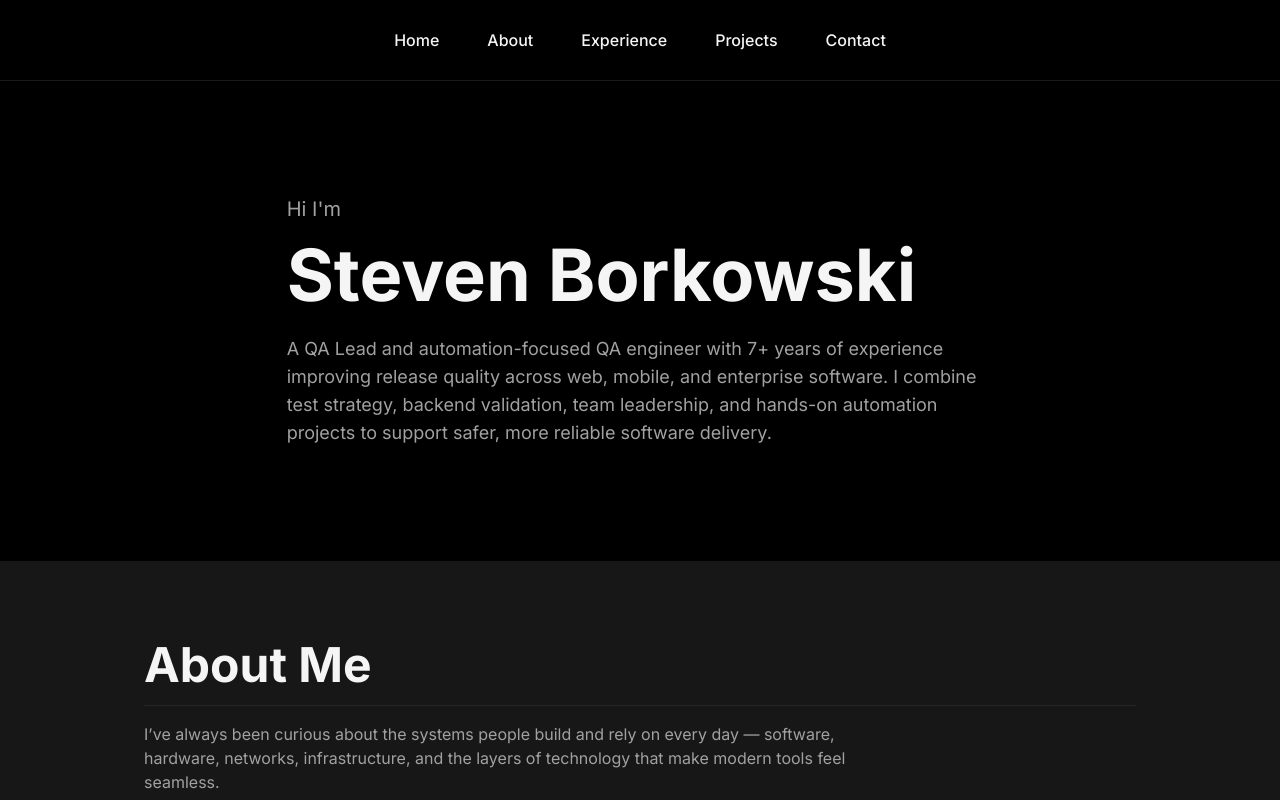
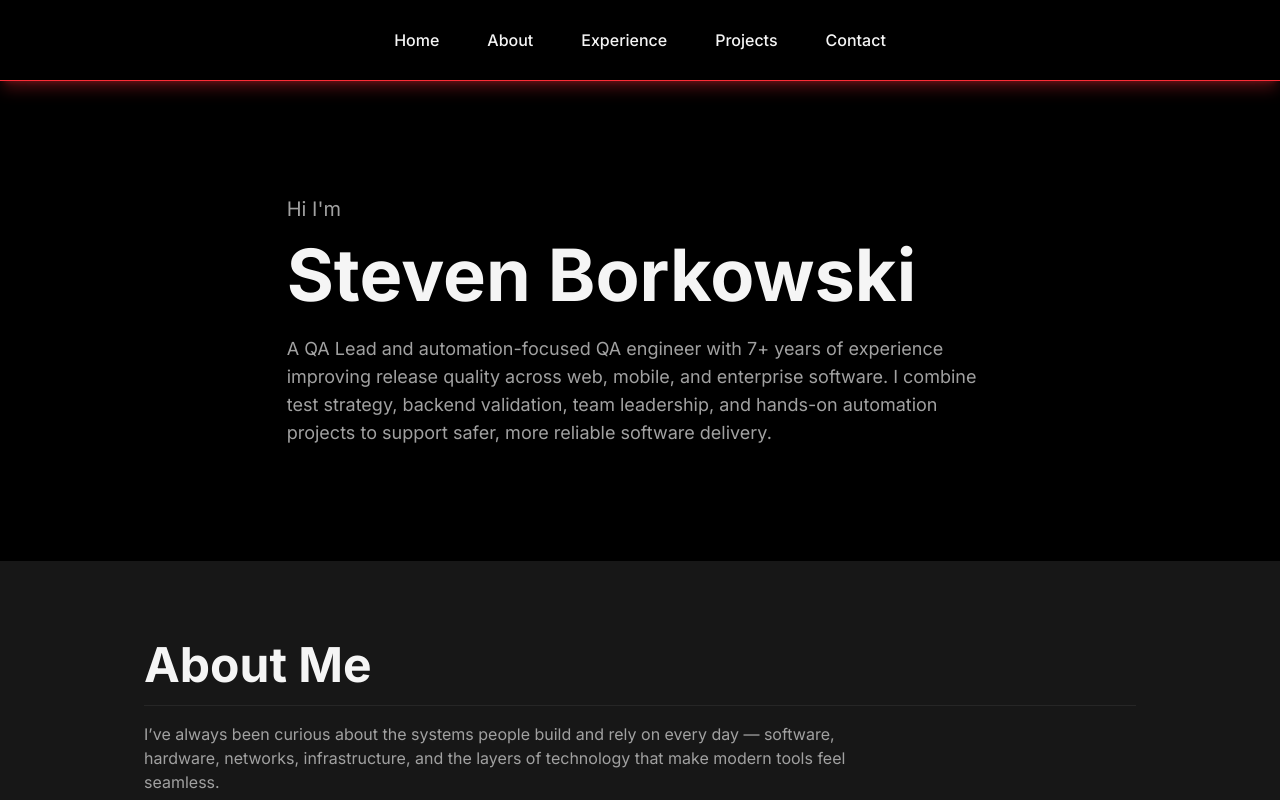
Before and after one commit to Stevenb32/portfolio-site-stevenBorkowskiDev, a React (Vite) app in the folder site/v2-react-tailwind/: page / in a window 1280 px wide. Shown: the top 800 px of the page. Built offline with nearby package versions, Linux system fonts and the light colour scheme.

Commit message:
header bottom border

```diff
--- a/site/v2-react-tailwind/src/components/Header.jsx
+++ b/site/v2-react-tailwind/src/components/Header.jsx
@@ -3,7 +3,7 @@ import Nav from "./Nav";
 
 function Header() {
   return (
-    <header className="sticky top-0 z-40 border-b border-white/10 bg-black/40 backdrop-blur">
+    <header className="sticky top-0 z-40 bg-black/40 backdrop-blur border-b border-red-500 shadow-lg shadow-red-500/30">
       <Container>
         <Nav />
       </Container>
--- a/site/v2-react-tailwind/src/components/Nav.jsx
+++ b/site/v2-react-tailwind/src/components/Nav.jsx
@@ -9,7 +9,7 @@ function Nav() {
           <li key={link.id} className="nav__item">
             <AppLink
               link={link}
-              className="z-50 inline-flex min-h-11 items-center justify-center rounded-md px-4 py-7 font-medium text-neutral-100 hover:text-red-500 focus-visible:text-red-500 focus-visible:outline-2 focus-visible:outline-offset-2 focus-visible:outline-red-500"
+              className="z-50 inline-flex min-h-11 items-center justify-center rounded-md px-4 py-7 font-medium text-neutral-100 hover:text-red-500 focus-visible:text-red-500 focus-visible:outline-2 focus-visible:outline-offset-2 focus-visible:outline-red-500 "
             />
           </li>
         ))}
```
